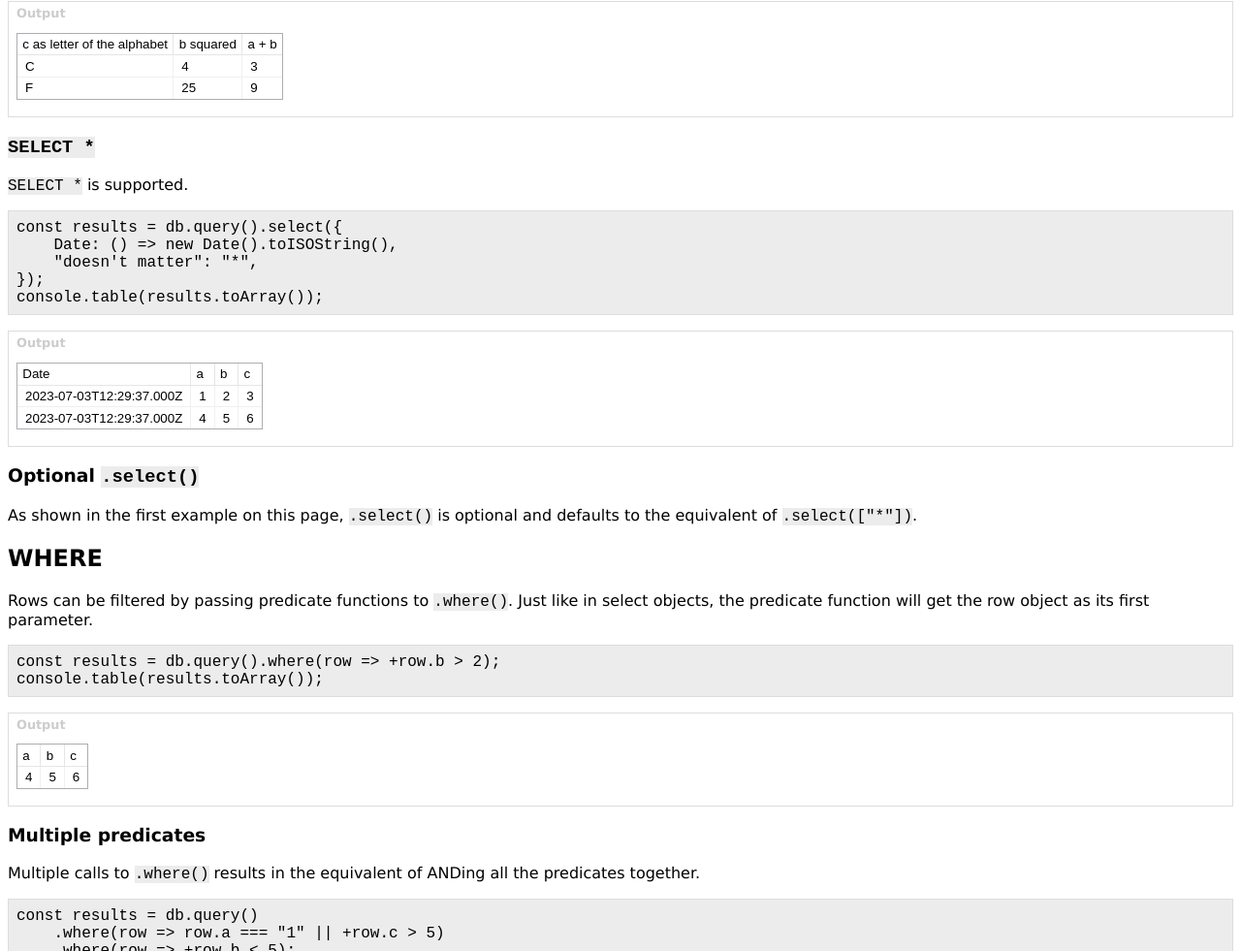
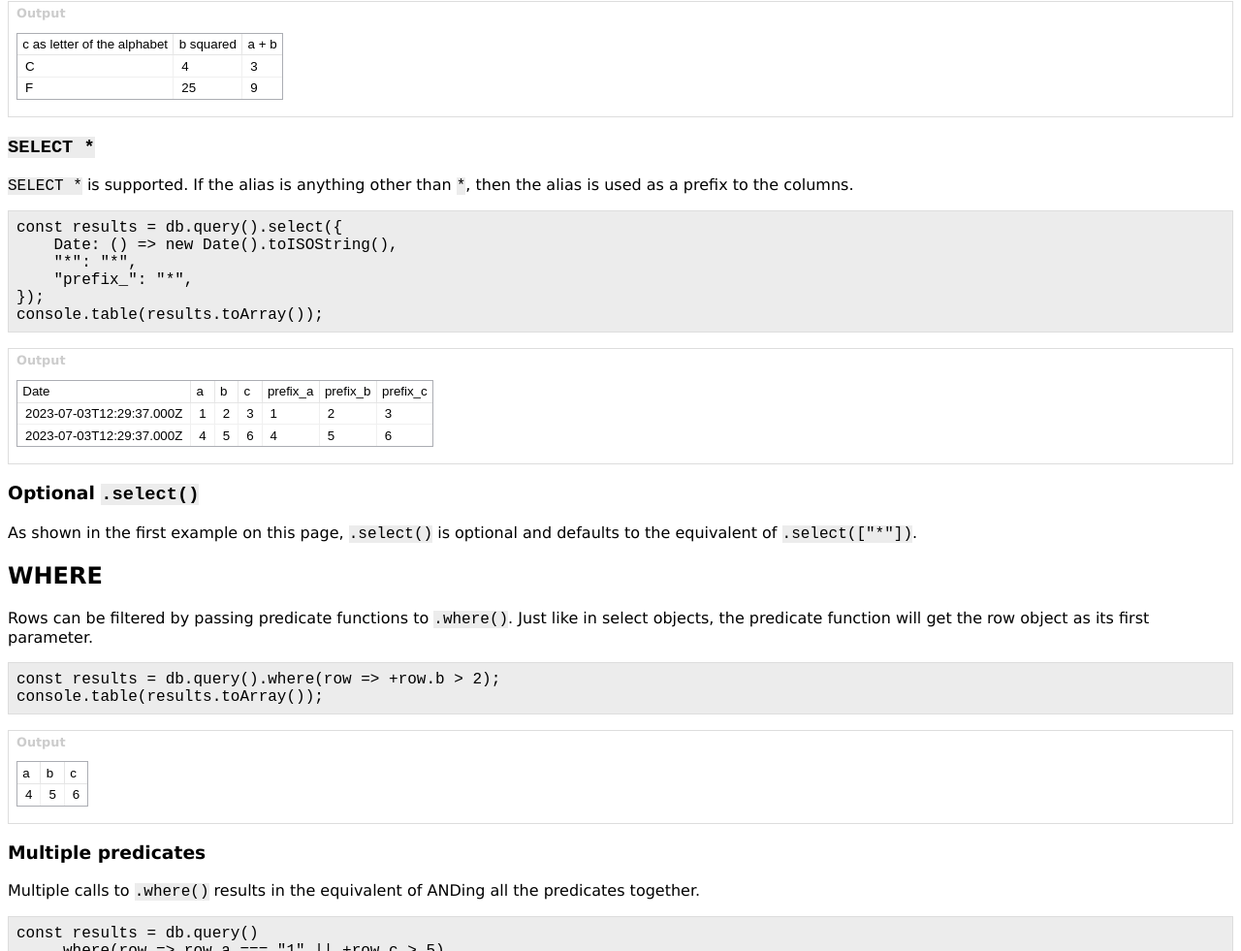
Before and after one commit to IJMacD/csvdb.js, a website: page features.html in a window 1280 px wide. Shown: the part 1565-2546 px from the top of the page at 97% size. Drawn offline with Linux system fonts and the light colour scheme.

Commit message:
SELECT * prefixes

```diff
--- a/csvdb.js
+++ b/csvdb.js
@@ -477,7 +477,12 @@ class CSVDBQuery {
                 }
                 else if (sourceRow) {
                     if (col === "*") {
-                        Object.assign(out, sourceRow);
+                        if (alias === "*") {
+                            Object.assign(out, sourceRow);
+                        }
+                        else {
+                            Object.assign(out, Object.fromEntries(Object.entries(sourceRow).map(([key,value]) => [`${alias}${key}`,value])));
+                        }
                     }
                     else {
                         out[alias] = sourceRow[col];
--- a/features.html
+++ b/features.html
@@ -136,10 +136,15 @@ console.table(results.toArray());</code></p>
             </script>
 
             <h3><code>SELECT *</code></h3>
-            <p><code>SELECT *</code> is supported.</p>
+            <p>
+                <code>SELECT *</code> is supported. If the alias is anything
+                other than <code>*</code>, then the alias is used as a prefix to
+                the columns.
+            </p>
             <p class="code"><code>const results = db.query().select({
     Date: () => new Date().toISOString(),
-    "doesn't matter": "*",
+    "*": "*",
+    "prefix_": "*",
 });
 console.table(results.toArray());</code></p>
             <output id="output-select-star"></output>
@@ -148,7 +153,8 @@ console.table(results.toArray());</code></p>
                 const db = new CSVDB("a,b,c\n1,2,3\n4,5,6");
                 const results = db.query().select({
                     Date: () => new Date().toISOString(),
-                    "doesn't matter": "*",
+                    "*": "*",
+                    "prefix_": "*",
                 });
                 output("#output-select-star", results);
             </script>
@@ -574,8 +580,7 @@ console.table(results2.toArray());</code></p>
                 numbers rows in the current group/partition with a 1-based
                 index.
             </p>
-            <p class="code"><code>
-const db = new CSVDB("a,b,c\n1,2,3\n1,3,5\n1,4,7\n4,5,6");
+            <p class="code"><code>const db = new CSVDB("a,b,c\n1,2,3\n1,3,5\n1,4,7\n4,5,6");
 const results = db.query()
     .window("win1", {
         partitionBy:    row => row.a
@@ -641,8 +646,7 @@ console.table(results.toArray());</code></p>
 
             <h3>Position Functions</h3>
             <p>The following position functions are defined.</p>
-            <p class="code"><code>
-const db = new CSVDB("a,b,c\n1,2,3\n1,3,5\n1,4,7\n4,5,6");
+            <p class="code"><code>const db = new CSVDB("a,b,c\n1,2,3\n1,3,5\n1,4,7\n4,5,6");
 const results = db.query()
     .window("win1", {
         orderBy:        (rowA, rowB) => rowA.b.localeCompare(rowB.b),
```
